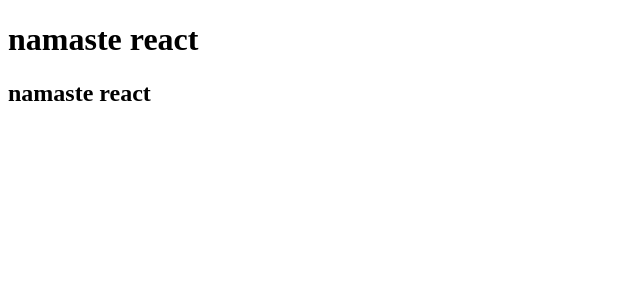
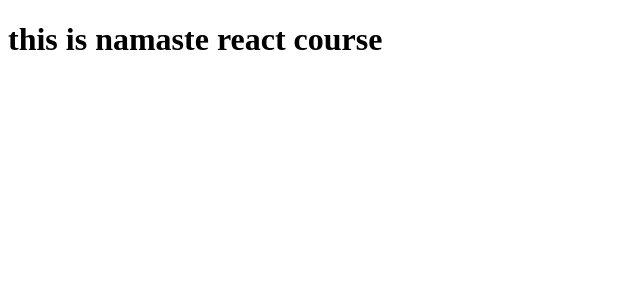
Before and after one commit to sagargoyal-bit/ReactNotes, a React (Vite) app in the folder ReactCode/: page / in a window 1280 px wide. Shown: the top 300 px of the page, without its empty margins (0-640 px from the left). Built offline with nearby package versions, Linux system fonts and the light colour scheme.

Commit message:
thrid lecture

```diff
--- a/ReactCode/App.js
+++ b/ReactCode/App.js
@@ -1,25 +1,18 @@
 import React from "react";
 import ReactDOM  from "react-dom/client";
 
-const heading = React.createElement(
-  "h1",
-  {
-    id: "title",
-  },
-  "namaste react"
-);
+const Heading=()=>(
+  <h1>this is namaste react course</h1>
+)
 
-const heading2 = React.createElement(
-  "h2",
-  {
-    id: "title2",
-  },
-  "namaste react"
-);
+//Component composition
+const ComponentCompositon=()=>{
+  return(
+    <div>
+      <Heading/>
+    </div>
+  )}
 
-const container = React.createElement("div", { id: "container" }, [
-  heading,
-  heading2,
-]);
+
 const root = ReactDOM.createRoot(document.getElementById("root"));
-root.render(container);
+root.render(<ComponentCompositon/>);
```
Also changed, not shown: ReactCode/package.json (+5 -2 lines), ReactCode/.babelrc (added), 1 other file (tests, documents, lock files or other folders).
